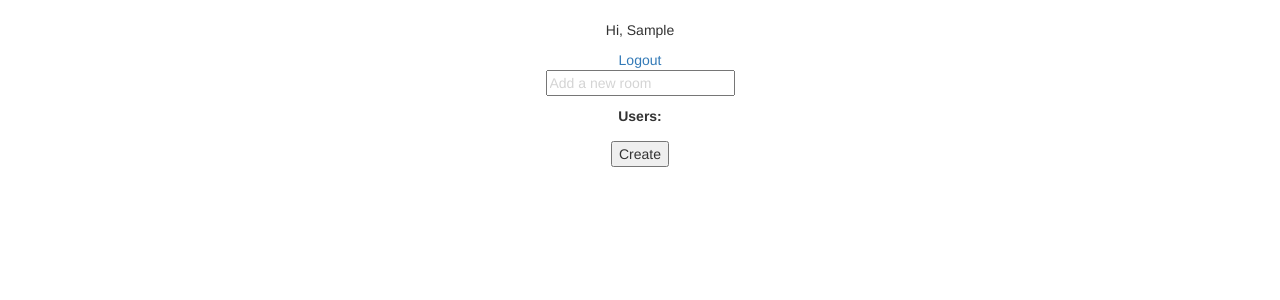
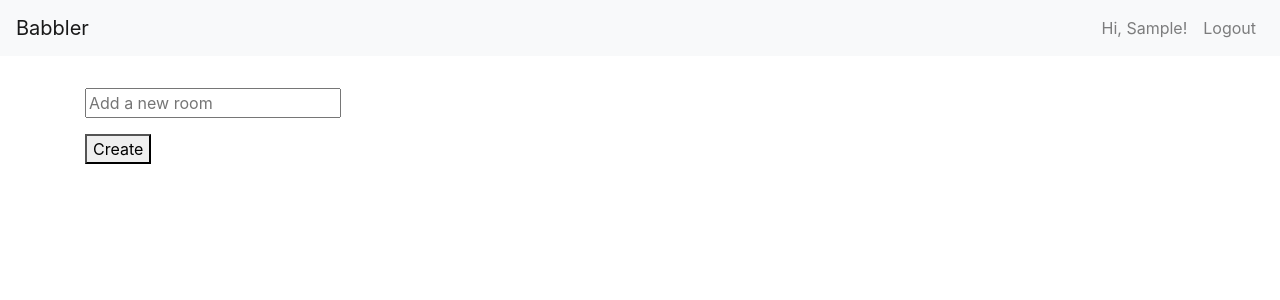
Before and after one commit to ktakats/babbler, a Django app: page /new_room/ in a window 1280 px wide. Shown: the top 300 px of the page. Run offline with Django 3.2, Linux system fonts and the light colour scheme; the visitor is signed in with stand-in values (Sample User, id 1); data comes from the database, SQL or seed files in the repository; some libraries are stand-ins or nearby versions.

Commit message:
A bit prettier

```diff
--- a/babbler/settings.py
+++ b/babbler/settings.py
@@ -40,7 +40,7 @@ INSTALLED_APPS = [
     'django.contrib.staticfiles',
     'chat',
     'channels',
-    'bootstrap3',
+    'bootstrap4',
 ]
 
 AUTH_USER_MODEL='chat.User'
--- a/chat/forms.py
+++ b/chat/forms.py
@@ -7,7 +7,7 @@ User=get_user_model()
 
 class NewRoomForm(forms.models.ModelForm):
 
-    users=forms.ModelMultipleChoiceField(queryset=None, required=False, widget=forms.CheckboxSelectMultiple())
+    users=forms.ModelMultipleChoiceField(queryset=None, required=False, widget=forms.CheckboxSelectMultiple(), label='')
 
     class Meta:
         model=Room
--- a/chat/static/main.css
+++ b/chat/static/main.css
@@ -1,25 +1,49 @@
 body {
   font: 13px Helvetica, Arial;
-  text-align: center
+  text-align: center;
+  overflow-x: hidden;
+}
+
+.container {
+    max-width: 50em;
+    align: center;
+}
+
+.main {
+    padding-top: 5em;
+}
+
+.room {
+    border: solid gray 1px;
+    width: 50%;
+    margin: 0 auto;
+    text-align: left;
+    padding-left: 5%;
+    padding-top: 2%;
+    padding-bottom: 2%;
+}
+
+/* Chatroom*/
+
+.frame{
+    background:#e0e0de;
+    width: 60%;
+    margin: 0 auto;
+    height: 720px;
+    position: relative;
+    text-align: center;
+    overflow: hidden;
 }
 
 
-.form {
+.chatform {
+    margin:0 auto;
     position: absolute;
     bottom: 0%;
-    width:70%;
-    margin-left: 15%;
+    width: 100%;
+    padding-left: 1%;
 }
 
-.chatform input {
-    width: 40%;
-    padding: 10px;
-}
-
-.chatform button {
-    width: 10%;
-    padding: 10px;
-}
 .mytext{
     border:0;
     padding:10px;
@@ -63,6 +87,7 @@ body {
 .msj{
     float:left;background:white;
 }
+/*
 .frame{
     background:#e0e0de;
     height:650px;
@@ -75,7 +100,8 @@ body {
     width:100%;
     display:flex;
 }
-ul {
+*/
+#messages {
     width:100%;
     list-style-type: none;
     padding:18px;
@@ -107,18 +133,11 @@ ul {
     border-width: 13px 13px 0 0;
     border-color: whitesmoke transparent transparent transparent;
 }
-input:focus{
-    outline: none;
+
+/*Create new room*/
+#id_new_room_form ul{
+    list-style-type: none;
+    text-align: left;
+    width: 25%;
+    margin: 0 auto;
 }
-::-webkit-input-placeholder { /* Chrome/Opera/Safari */
-    color: #d4d4d4;
-}
-::-moz-placeholder { /* Firefox 19+ */
-    color: #d4d4d4;
-}
-:-ms-input-placeholder { /* IE 10+ */
-    color: #d4d4d4;
-}
-:-moz-placeholder { /* Firefox 18- */
-    color: #d4d4d4;
-}
--- a/chat/templates/chat/base.html
+++ b/chat/templates/chat/base.html
@@ -2,30 +2,47 @@
 <!DOCTYPE html>
 <html>
 <head>
-    <title>{% block title %}{% endblock %}</title>
+    <title>Babbler</title>
     <meta charset="UTF-8">
     <link rel="stylesheet" href="{% static "main.css" %}" type="text/css" media="screen" />
-    {% load bootstrap3 %}
+    <script src="https://ajax.googleapis.com/ajax/libs/jquery/3.2.1/jquery.min.js"></script>
+    {% load bootstrap4 %}
     {% bootstrap_css %}
+    {% bootstrap_javascript%}
     {% block extra_head %}{% endblock %}
 </head>
 <body>
-    <header>
+    <div class="container">
+        <div class="header">
+            <nav class="navbar navbar-expand-lg navbar-light bg-light fixed-top" role="navigation">
+                <a class="navbar-brand" href="/">Babbler</a>
+                <button class="navbar-toggler" type="button" data-toggle="collapse" data-target="#navbarCollapse" aria-controls="navbarCollapse" aria-expanded="false" aria-label="Toggle navigation">
+                    <span class="navbar-toggler-icon"></span>
+                </button>
+                <div class="collapse navbar-collapse" id="navbarCollapse">
+                    <ul class="nav navbar-nav ml-auto">
+                        {% if user.is_authenticated %}
+                        <li class="nav-item"><a href="#" class="nav-link">Hi, {{user.first_name}}!</a></li>
+                        <li class="nav-item"><a class="nav-link" href="{% url 'logout' %}">Logout</a></li>
+                        {% else %}
+                            <li class="nav-item"><a class="nav-link" href="{% url 'signup' %}">Sign up</a></li>
+                        {% endif %}
+                    </ul>
+                </div>
+            </nav>
+        </div>
+    </div>
+    <div class="container main">
         <h1>{% block header_text %}{% endblock %}</h1>
-        {% if user.is_authenticated %}
-            <p>Hi, {{user.first_name}}</p>
-            <a href="{% url 'logout' %}">Logout</a>
-        {% else %}
-            <a href="{% url 'signup' %}">Sign up</a>
-        {% endif %}
-    </header>
-    <section>
+
+    </div>
+    <div class="container">
         {% block content %}
         {% endblock %}
-    </section>
+    </div>
     {% block extra_body %}{% endblock %}
 
-    <script src="https://ajax.googleapis.com/ajax/libs/jquery/3.2.1/jquery.min.js"></script>
+
   {% block script %}{% endblock script %}
 </body>
 </html>
--- a/chat/templates/chat/home.html
+++ b/chat/templates/chat/home.html
@@ -6,7 +6,7 @@
 
 {% if user.is_authenticated %}
     {% for room in rooms %}
-    <p><a href="{{room.get_absolute_url}}">{{room.title}}</a></p>
+    <p class="room"><a href="{{room.get_absolute_url}}">{{room.title}}</a></p>
     {% endfor %}
     <p><a href="{% url 'new_room' %}">Create a new room</a></p>
 {% else %}
```
Also changed, not shown: chat/templates/chat/chat.html (+14 -7 lines), functional_tests/test_chat.py (+28 -0 lines).
